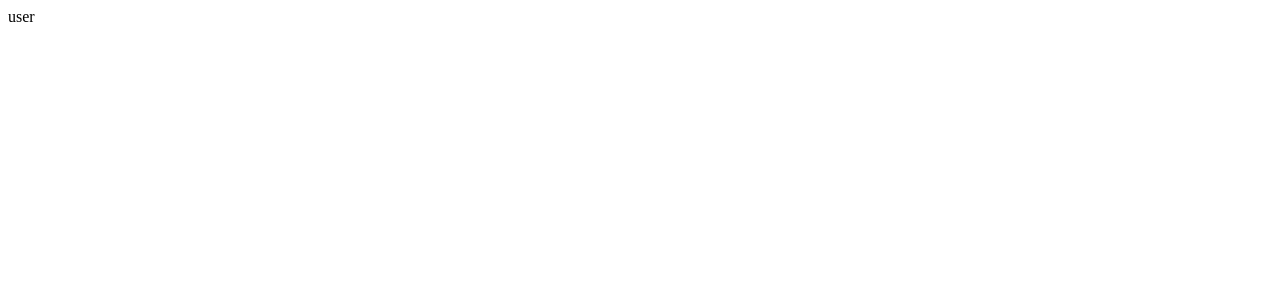
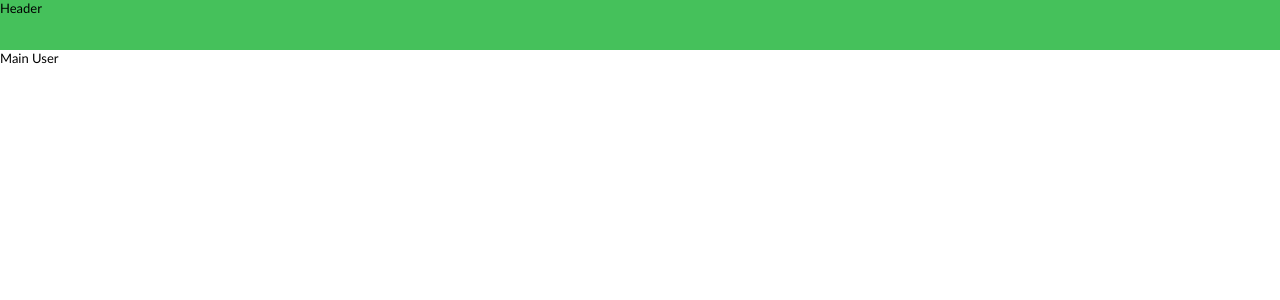
Before and after one commit to alex01-kulnis/front-reactjs, a React (Create React App) app: page / in a window 1280 px wide. Shown: the top 300 px of the page. Built offline with nearby package versions, Linux system fonts and the light colour scheme.

Commit message:
add components, sass

```diff
--- a/package.json
+++ b/package.json
@@ -11,6 +11,7 @@
     "@types/node": "^18.15.5",
     "@types/react": "^18.0.28",
     "@types/react-dom": "^18.0.11",
+    "@types/react-redux": "^7.1.25",
     "axios": "^0.27.2",
     "react": "^18.2.0",
     "react-dom": "^18.2.0",
@@ -18,7 +19,7 @@
     "react-router-dom": "^6.4.1",
     "react-scripts": "5.0.1",
     "redux": "^4.2.0",
-    "sass": "^1.56.2",
+    "sass": "^1.60.0",
     "typescript": "^4.9.5",
     "web-vitals": "^2.1.4"
   },
--- a/src/app/AdminApp.tsx
+++ b/src/app/AdminApp.tsx
@@ -1,5 +1,5 @@
-import React, { useEffect } from 'react';
-import { Route, Routes } from 'react-router-dom';
+import React from 'react';
+import { Routes } from 'react-router-dom';
 
 const AdminApp: React.FC = () => {
   return <Routes></Routes>;
--- a/src/app/OrganizationApp.tsx
+++ b/src/app/OrganizationApp.tsx
@@ -1,5 +1,5 @@
-import React, { useEffect } from 'react';
-import { Route, Routes } from 'react-router-dom';
+import React from 'react';
+import { Routes } from 'react-router-dom';
 
 const OrganizationApp: React.FC = () => {
   return <Routes></Routes>;
--- a/src/app/UserApp.tsx
+++ b/src/app/UserApp.tsx
@@ -1,11 +1,13 @@
-import React, { useEffect } from 'react';
+import React from 'react';
 import { Route, Routes } from 'react-router-dom';
-import Header from '../pages/user-pages/header';
+import { Main } from '../pages/user-pages';
 
 const UserApp: React.FC = () => {
   return (
     <Routes>
-      <Route path="/" element={<Header />} />
+      <Route path="/" element={<Main />} />
+      <Route path="/auth" element={<div />} />
+      <Route path="/registration" element={<div />} />
     </Routes>
   );
 };
--- a/src/pages/user-pages/header.tsx
+++ b/src/components/header/Header.tsx
@@ -1,7 +1,9 @@
 import React from 'react';
 
+import './header.scss';
+
 const Header: React.FC = () => {
-  return <div>Header User</div>;
+  return <header className="header">Header</header>;
 };
 
 export default Header;
--- /dev/null
+++ b/src/components/header/header.scss
@@ -0,0 +1,5 @@
+header.header {
+  display: block;
+  background: #1bb337d0;
+  height: 50px;
+}
--- /dev/null
+++ b/src/components/index.ts
@@ -0,0 +1,3 @@
+import Header from './header/Header';
+
+export { Header };
--- a/src/index.tsx
+++ b/src/index.tsx
@@ -2,21 +2,27 @@ import React from 'react';
 import ReactDOM from 'react-dom';
 import { Provider } from 'react-redux';
 import { BrowserRouter } from 'react-router-dom';
+
+import AdminApp from './app/AdminApp';
+import OrganizationApp from './app/OrganizationApp';
+import UserApp from './app/UserApp';
 import { store } from './redux/store';
+
+import './scss/app.scss';
 
 function getRoles(props: string) {
   const role = props;
 
   if (role === 'admin') {
-    return 'admin';
+    return <AdminApp />;
   }
 
   if (role === 'organization') {
-    return 'organization';
+    return <OrganizationApp />;
   }
 
   if (role === 'user') {
-    return 'user';
+    return <UserApp />;
   }
 }
 
--- /dev/null
+++ b/src/pages/user-pages/index.ts
@@ -0,0 +1,3 @@
+import Main from './main-page/Main';
+
+export { Main };
--- /dev/null
+++ b/src/pages/user-pages/main-page/Main.tsx
@@ -0,0 +1,14 @@
+import React from 'react';
+
+import { Header } from '../../../components';
+
+const Main: React.FC = () => {
+  return (
+    <>
+      <Header />
+      Main User
+    </>
+  );
+};
+
+export default Main;
--- /dev/null
+++ b/src/scss/app.scss
@@ -0,0 +1,40 @@
+* {
+  margin: 0;
+  padding: 0;
+  box-sizing: border-box;
+  font-family: 'Gill Sans', 'Gill Sans MT', Calibri, 'Trebuchet MS', sans-serif;
+}
+
+html {
+  height: 100%;
+  box-sizing: border-box;
+  background-color: #fff;
+  font-size: 100%;
+  @media only screen and (max-width: 1375px) {
+    font-size: 13px;
+  }
+  @media only screen and (max-width: 1250px) {
+    font-size: 12px;
+  }
+  @media only screen and (max-width: 1125px) {
+    font-size: 11px;
+  }
+  @media only screen and (max-width: 1040px) {
+    font-size: 11px;
+  }
+  @media only screen and (max-width: 600px) {
+    font-size: 10px;
+  }
+  @media only screen and (max-width: 480px) {
+    font-size: 9px;
+  }
+}
+body {
+  background-color: #fff;
+  height: 100%;
+  width: 100%;
+}
+#root {
+  height: 100%;
+  width: 100%;
+}
```
Also changed, not shown: 1 other file (tests, documents, lock files or other folders).
